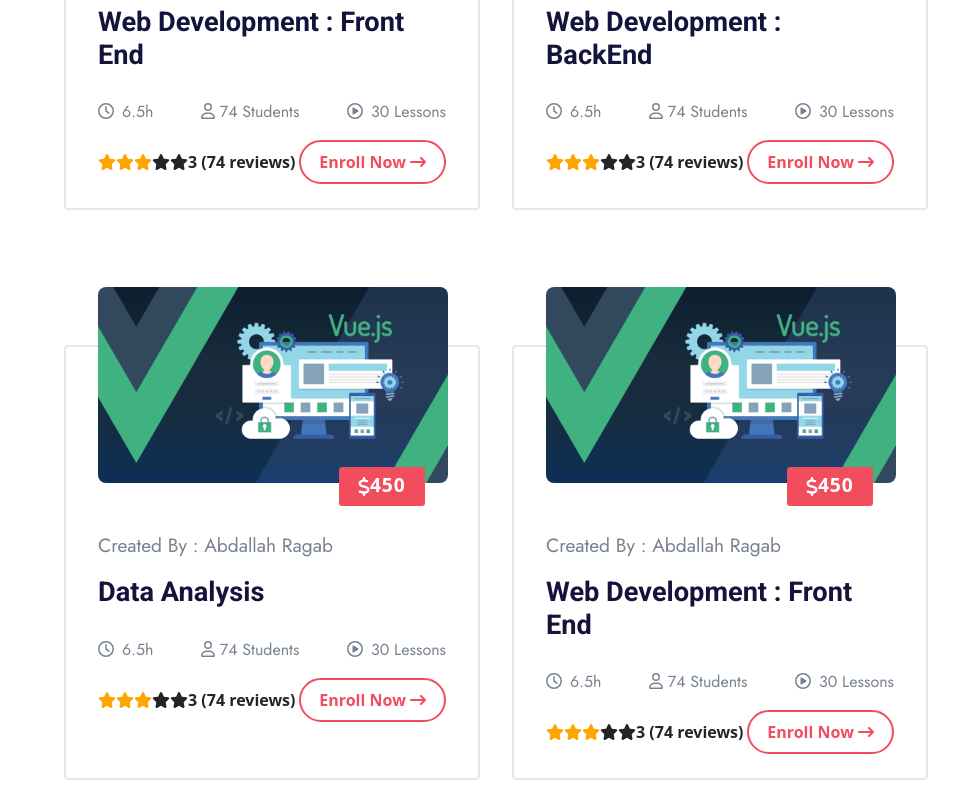
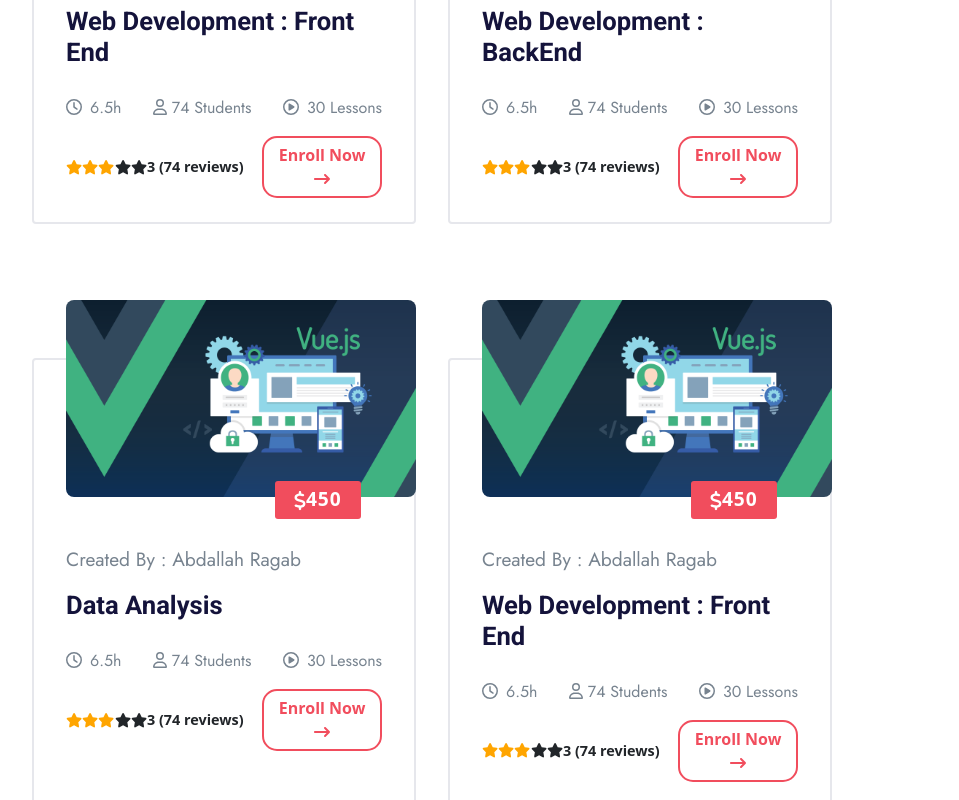
Before and after one commit to AbdallahRagab7/tailor-campus, a Vue app: page /courses in a window 1280 px wide. Shown: the part 900-1700 px from the top of the page, without its empty margins (16-975 px from the left). Built offline with nearby package versions, Linux system fonts and the light colour scheme; what vue-tel-input would draw is missing.

Commit message:
edit course page size

```diff
--- a/src/components/layout/TheHeader.vue
+++ b/src/components/layout/TheHeader.vue
@@ -117,7 +117,7 @@ padding: .5rem;
 
 .primary-menu {
   font-weight: 600;
-  font-size: 1.2rem;
+  font-size: 1.1rem;
   font-family: var(--theme-heading-font);
   color: #222;
   margin: 0 1.25rem;
--- a/src/pages/courses/courseCard.vue
+++ b/src/pages/courses/courseCard.vue
@@ -61,7 +61,7 @@ export default {
 <style scoped>
 .course-card {
   /* margin: 80px auto; */
-  width: 26rem;
+  width: 24rem;
   border: 2px solid #e6e7ec;
   border-radius: 4px;
   padding: 0px 2rem 1.5rem 2rem;
@@ -139,7 +139,7 @@ export default {
   margin-bottom: 1.8rem;
   font-family: "Roboto";
   font-weight: 700;
-  font-size: 1.7rem;
+  font-size: 1.6rem;
   transition: all 0.3s ease-in-out;
 }
 
@@ -156,14 +156,14 @@ export default {
   background: transparent;
   color: var(--theme-primary-color);
   border-color: var(--theme-primary-color);
-  border-radius: 35px;
-  padding: 8px 18px;
+  border-radius: 15px;
+  padding: .3rem .35rem;
   font-weight: 600;
   transition: all 0.6s ease;
   border: 2px solid;
   font-size: 1rem;
   margin-top: 1rem;
-  text-align: center;
+  /* text-align: center; */
 }
 
 .enroll-btn:hover {
@@ -172,10 +172,11 @@ export default {
   border-color: var(--theme-primary-color);
 }
 .rating {
-  width: 200px;
+  width: 12.5rem;
   font-weight: bold;
   position: relative;
   top: 0.5rem;
+  font-size: .9rem;
 }
 .checked {
   color: orange;
--- a/src/pages/courses/coursesPage.vue
+++ b/src/pages/courses/coursesPage.vue
@@ -164,7 +164,7 @@ export default {
 .courses {
   display: flex;
   flex-wrap: wrap;
-  width: 90%;  /* 90% width of container to center it  */
+  width: 95%;  /* 90% width of container to center it  */
   margin: 0 auto;
   row-gap: 8rem;
 }
```
